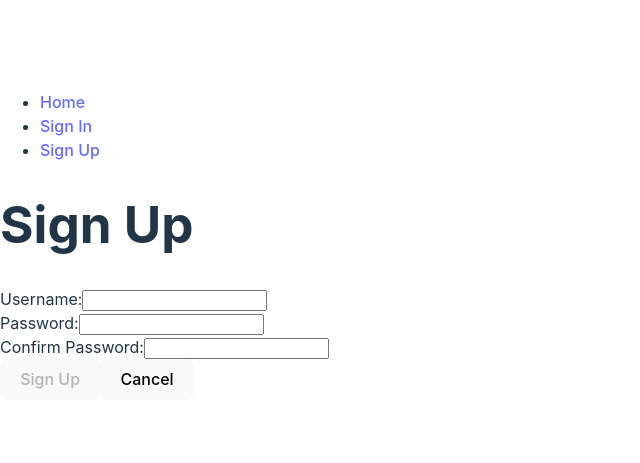
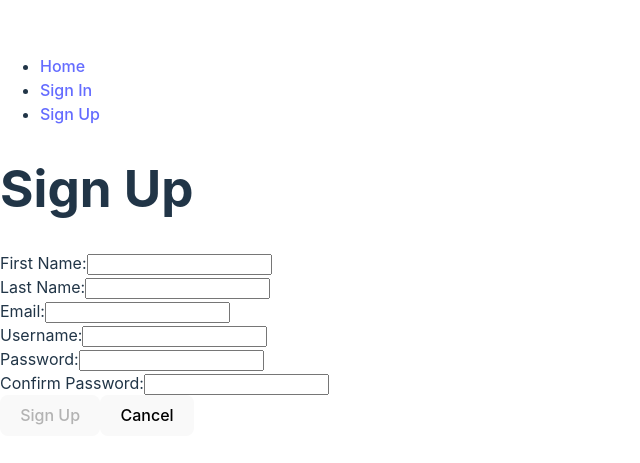
Before and after one commit to brady-newhard/kidstop-front-end, a React (Vite) app: page /sign-up in a window 1280 px wide. Shown: the part 163-626 px from the top of the page, without its empty margins (0-640 px from the left). Built offline with nearby package versions, Linux system fonts and the light colour scheme; no server answers.

Commit message:
Sign-up dialed in

```diff
--- a/src/components/Dashboard/Dashboard.jsx
+++ b/src/components/Dashboard/Dashboard.jsx
@@ -9,20 +9,29 @@ const Dashboard = () => {
   const [ users, setUsers ] = useState([]);
 
   useEffect(() => {
+    // Add detailed debugging logs
+    console.log('Full user object:', user);
+    console.log('User properties:', Object.keys(user || {}));
+    console.log('firstName value:', user?.firstName);
+    console.log('User payload from token:', JSON.parse(atob(localStorage.getItem('token').split('.')[1])).payload);
+
     const fetchUsers = async () => {
       try {
         const fetchedUsers = await userService.index();
+        console.log('Fetched users:', fetchedUsers);
         setUsers(fetchedUsers);
       } catch (err) {
-        console.log(err)
+        console.log('Error fetching users:', err)
       }
     }
     if (user) fetchUsers();
   }, [user]);
 
+  if (!user) return <main><h1>Loading...</h1></main>;
+
   return (
     <main>
-      <h1>Welcome, {user.username}</h1>
+      <h1>Welcome, {user?.firstName || user?.username || 'Guest'}</h1>
       <p>
         This is the dashboard page where you can see a list of all the users.
       </p>
--- a/src/components/SignUpForm/SignUpForm.jsx
+++ b/src/components/SignUpForm/SignUpForm.jsx
@@ -10,12 +10,15 @@ const SignUpForm = () => {
   const { setUser } = useContext(UserContext);
   const [message, setMessage] = useState('');
   const [formData, setFormData] = useState({
+    firstName: '',
+    lastName: '',
+    email: '',
     username: '',
     password: '',
     passwordConf: '',
   });
 
-  const { username, password, passwordConf } = formData;
+  const { firstName, lastName, email, username, password, passwordConf } = formData;
 
   const handleChange = (evt) => {
     setMessage('');
@@ -34,7 +37,7 @@ const SignUpForm = () => {
   };
 
   const isFormInvalid = () => {
-    return !(username && password && password === passwordConf);
+    return !(firstName && email && username && password && password === passwordConf);
   };
 
   return (
@@ -43,10 +46,42 @@ const SignUpForm = () => {
       <p>{message}</p>
       <form onSubmit={handleSubmit}>
         <div>
+          <label htmlFor='firstName'>First Name:</label>
+          <input
+            type='text'
+            id='firstName'
+            value={firstName}
+            name='firstName'
+            onChange={handleChange}
+            required
+          />
+        </div>
+        <div>
+          <label htmlFor='lastName'>Last Name:</label>
+          <input
+            type='text'
+            id='lastName'
+            value={lastName}
+            name='lastName'
+            onChange={handleChange}
+          />
+        </div>
+        <div>
+          <label htmlFor='email'>Email:</label>
+          <input
+            type='email'
+            id='email'
+            value={email}
+            name='email'
+            onChange={handleChange}
+            required
+          />
+        </div>
+        <div>
           <label htmlFor='username'>Username:</label>
           <input
             type='text'
-            id='name'
+            id='username'
             value={username}
             name='username'
             onChange={handleChange}
--- a/src/services/authService.js
+++ b/src/services/authService.js
@@ -2,6 +2,7 @@ const BASE_URL = `${import.meta.env.VITE_BACK_END_SERVER_URL}/auth`;
 
 const signUp = async (formData) => {
   try {
+    console.log('Sending signup data:', formData);
     const res = await fetch(`${BASE_URL}/sign-up`, {
       method: 'POST',
       headers: { 'Content-Type': 'application/json' },
@@ -9,6 +10,7 @@ const signUp = async (formData) => {
     });
 
     const data = await res.json();
+    console.log('Response from server:', data);
 
     if (data.err) {
       throw new Error(data.err);
```
